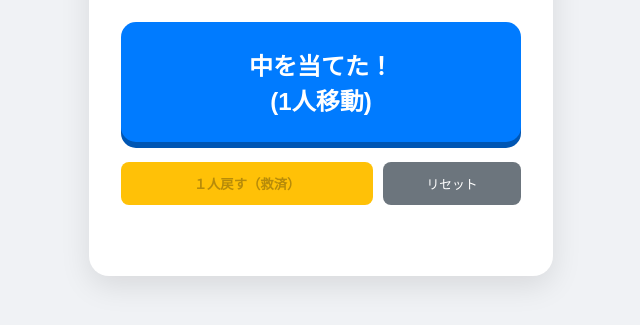
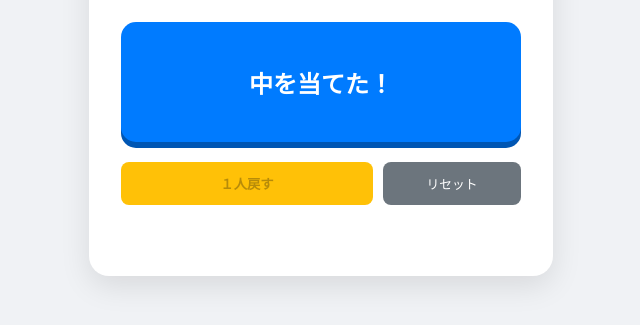
Before and after one commit to okada1202-1/Tokutenhyo1, a plain HTML site: page index.html in a window 1280 px wide. Shown: the part 359-684 px from the top of the page, without its empty margins (319-959 px from the left). Drawn offline with Linux system fonts and the light colour scheme.

Commit message:
Simplify button labels in index.html
Removed unnecessary text from button labels.

```diff
--- a/index.html
+++ b/index.html
@@ -48,10 +48,10 @@
         </div>
     </div>
 
-    <button id="hitBtn" class="hit-btn">中を当てた！<br>(1人移動)</button>
+    <button id="hitBtn" class="hit-btn">中を当てた！</button>
 
     <div class="footer-btns">
-        <button id="undoBtn" class="undo-btn">１人戻す（救済）</button>
+        <button id="undoBtn" class="undo-btn">１人戻す</button>
         <button id="resetBtn" class="reset-btn">リセット</button>
     </div>
 
```
